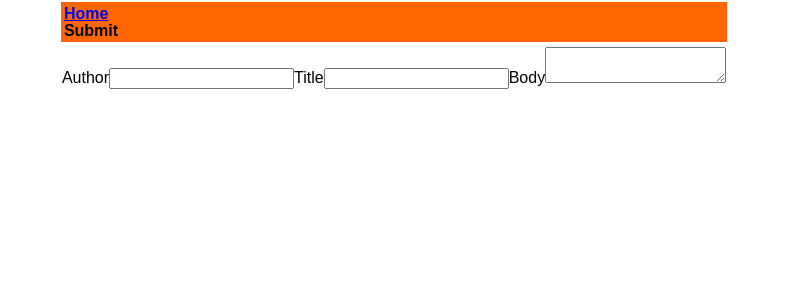
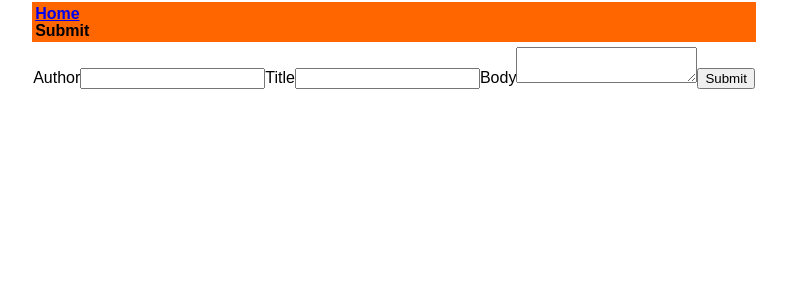
Before and after one commit to islamhaqq/Readable, a React (Create React App) app: page /submit in a window 1280 px wide. Shown: the top 300 px of the page, without its empty margins (246-1033 px from the left). Built offline with nearby package versions, Linux system fonts and the light colour scheme.

Commit message:
add a submit button to the submit form

```diff
--- a/src/components/SubmitForm.js
+++ b/src/components/SubmitForm.js
@@ -1,7 +1,7 @@
 import React from 'react';
 import PropTypes from 'prop-types';
 
-const SubmitForm = () => (
+const SubmitForm = ({ onSubmitNewPost }) => (
 	<tr>
 		<td>
 			<label>Author</label>
@@ -12,6 +12,10 @@ const SubmitForm = () => (
 
 			<label>Body</label>
 			<textarea />
+
+			<button type="submit" onClick={() => onSubmitNewPost()}>
+				Submit
+			</button>
 		</td>
 	</tr>
 );
```
